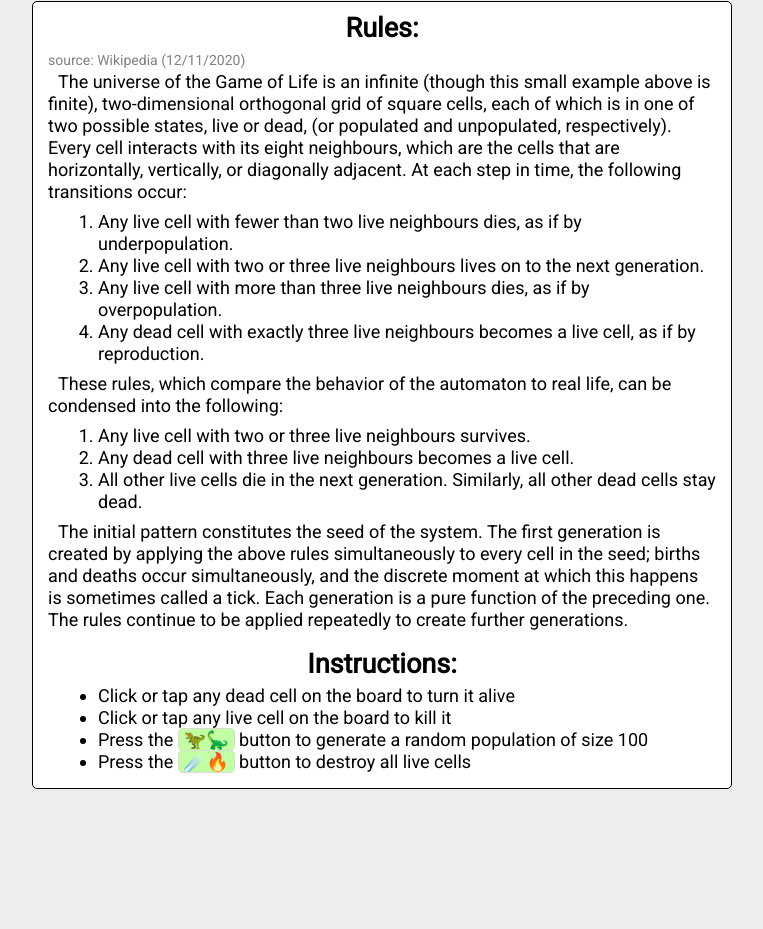
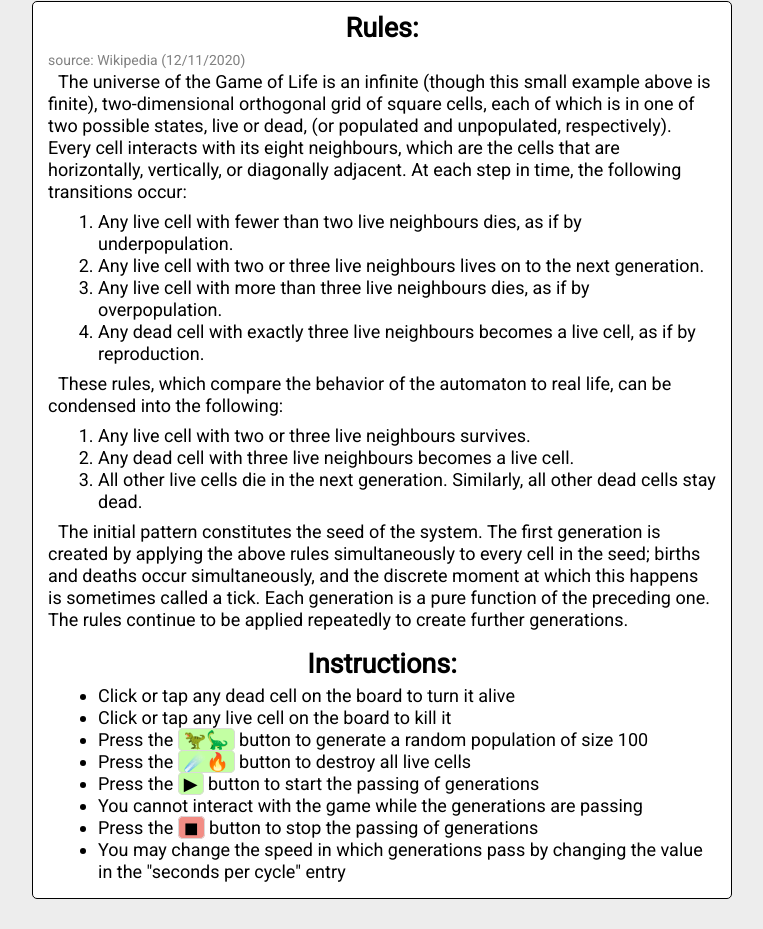
Before and after one commit to mikemorcerf/conway-game-of-life-stimulusjs, a website built with webpack: page public/index.html in a window 1280 px wide. Shown: the part 849-1778 px from the top of the page, without its empty margins (258-1021 px from the left). Before the commit the page ends 1668 px from the top, so only its background shows below. Built offline with nearby package versions, Linux system fonts and the light colour scheme; what stimulus would draw is missing.

Commit message:
improve instructions

```diff
--- a/public/index.html
+++ b/public/index.html
@@ -70,6 +70,10 @@
         <li>Click or tap any live cell on the board to kill it</li>
         <li>Press the <span>🦖🦕</span> button to generate a random population of size 100</li>
         <li>Press the <span>☄️🔥</span> button to destroy all live cells</li>
+        <li>Press the <span>▶︎</span> button to start the passing of generations</li>
+        <li>You cannot interact with the game while the generations are passing</li>
+        <li>Press the <span id="red-button">◼︎</span> button to stop the passing of generations</li>
+        <li>You may change the speed in which generations pass by changing the value in the "seconds per cycle" entry</li>
       </ul>
     </div>
   </div>
--- a/public/main.css
+++ b/public/main.css
@@ -155,6 +155,10 @@ body {
   border: solid 1px #dbd9d9;
 }
 
+.instructions-container #red-button {
+  background: #f28d85 !important;
+}
+
 .instructions-container p:nth-child(2) {
   color: grey;
   font-size: 14px;
```
